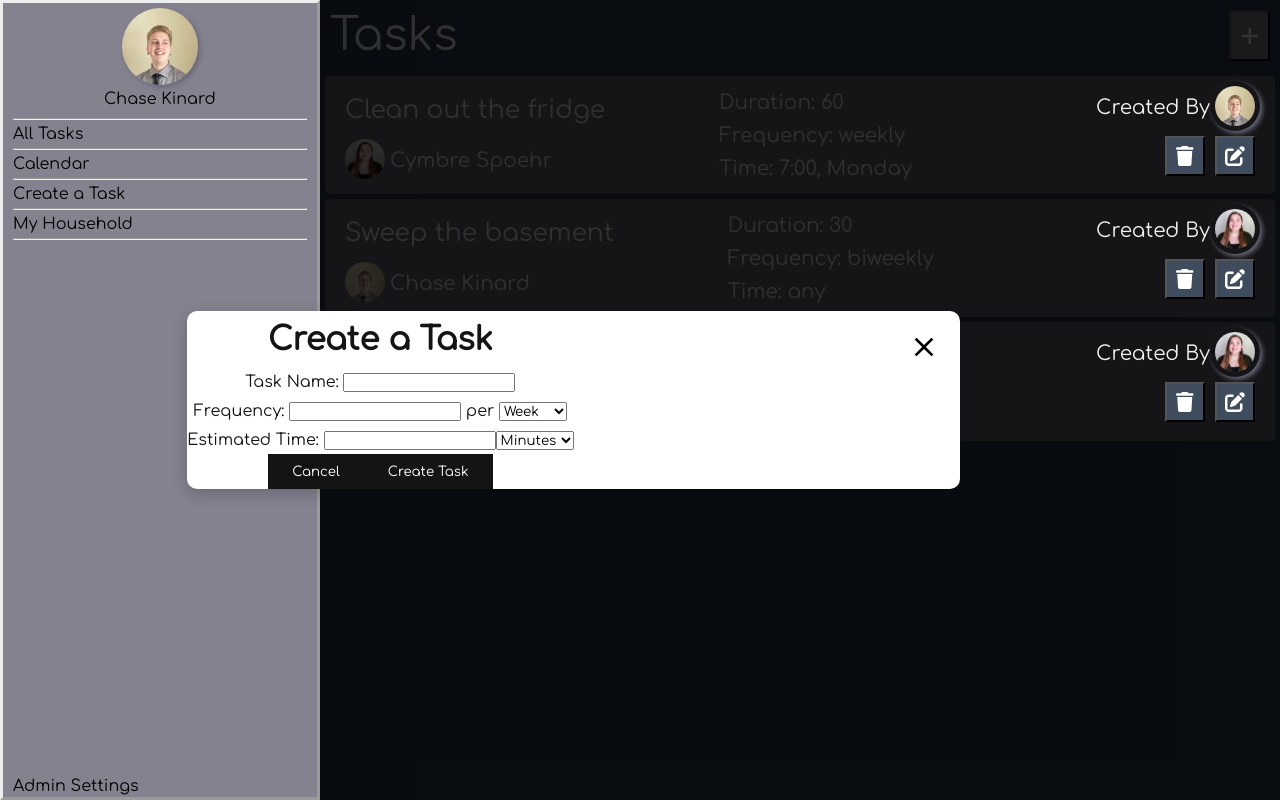
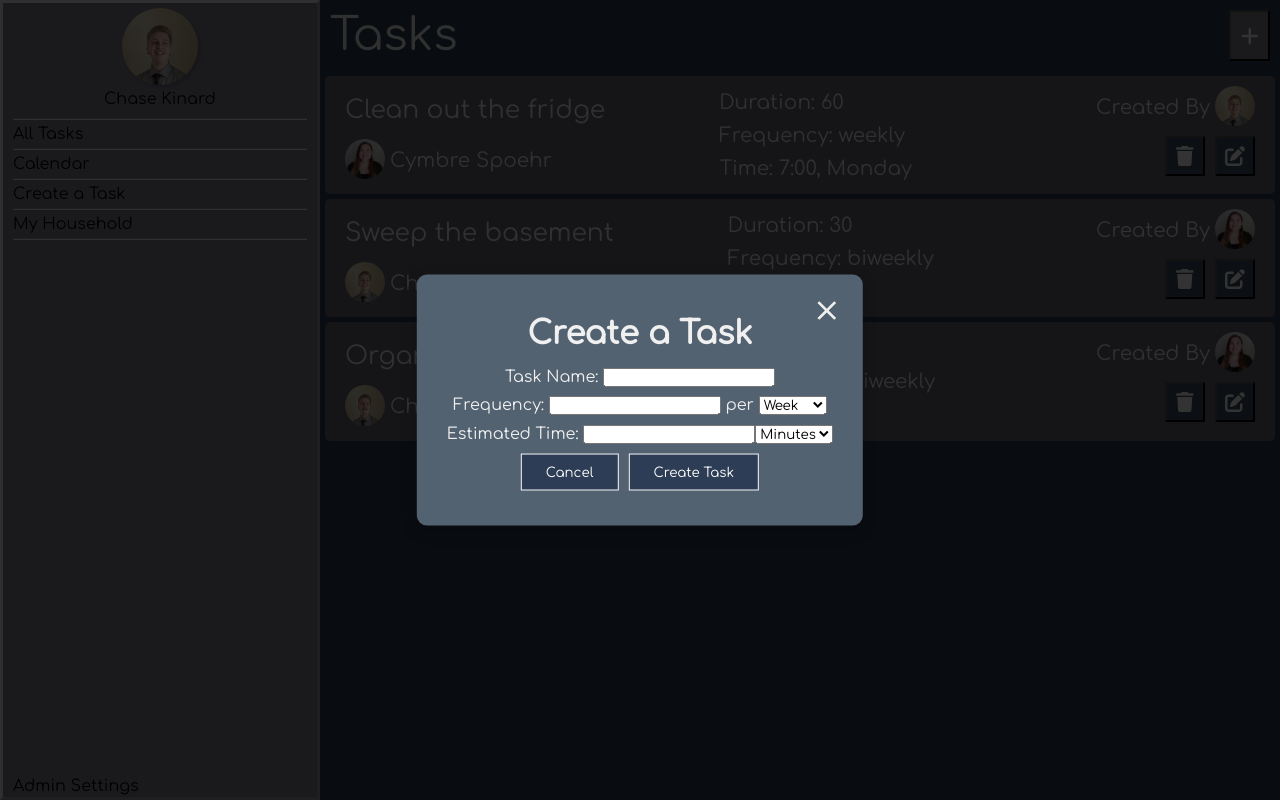
Before and after one commit to cymbre1/CIS371-FinalProject, a React (Create React App) app in the folder react-app/: page /taskView in a window 1280 px wide. Both pictures are taken after a click on the button 1249 px from the left and 35 px from the top of the page. Built offline with nearby package versions, Linux system fonts and the light colour scheme.

Commit message:
Created modal to create new task

```diff
--- a/react-app/src/pages/CreateTask.jsx
+++ b/react-app/src/pages/CreateTask.jsx
@@ -1,36 +1,37 @@
+// Code taken and modified from https://reactjsguru.com/how-to-make-popup-modal-in-react/
+
 import React, { useRef, useEffect, useCallback } from 'react';
 import { useSpring, animated } from 'react-spring';
 import styled from 'styled-components';
 import { MdClose } from 'react-icons/md';
 
 const Background = styled.div`
-  width: 100%;
-  height: 100%;
   background: rgba(0, 0, 0, 0.8);
-  position: fixed;
+  position: absolute;
+  top: 0;
+  bottom: 0;
+  left: 0;
+  right: 0;
   display: flex;
   justify-content: center;
   align-items: center;
+  z-index: 1;
 `;
 
 const ModalWrapper = styled.div`
   width: 100%;
-  right: 50%;
+  box-sizing: border-box;
   box-shadow: 0 5px 16px rgba(0, 0, 0, 0.2);
-  background: #fff;
-  color: #000;
-  display: grid;
-  grid-template-columns: 1fr 1fr;
+  background: var(--color-BlackCoral);
+  color: var(--color-WetPaper);
   position: relative;
   z-index: 10;
   border-radius: 10px;
-`;
-
-const ModalImg = styled.img`
-  width: 100%;
-  height: 100%;
-  border-radius: 10px 0 0 10px;
-  background: #000;
+  padding: 30px;
+  position: absolute;
+  transform: translate(-50%, -50%);
+  left: 50%;
+  max-width: max-content;
 `;
 
 const ModalContent = styled.div`
@@ -39,7 +40,6 @@ const ModalContent = styled.div`
   justify-content: center;
   align-items: center;
   line-height: 1.8;
-  color: #141414;
 
   p {
     margin-bottom: 1rem;
@@ -47,9 +47,10 @@ const ModalContent = styled.div`
 
   button {
     padding: 10px 24px;
-    background: #141414;
+    margin: 5px;
+    background: var(--color-PrussianBlue);
     color: #fff;
-    border: none;
+    border: solid 1px white;
   }
 `;
 
@@ -72,7 +73,10 @@ export const CreateTaskModal = ({ showModal, setShowModal }) => {
         duration: 250
       },
       opacity: showModal ? 1 : 0,
-      transform: showModal ? `translateY(0%)` : `translateY(-100%)`
+      transform: showModal ? `translateY(0%)` : `translateY(-100%)`,
+      position: 'fixed',
+      left: 0,
+      right: 0
     });
 
     const closeModal = e => {
@@ -131,8 +135,8 @@ export const CreateTaskModal = ({ showModal, setShowModal }) => {
                         </select>
                     </div>
                     <div>
-                        <button>Cancel</button>
-                        <button>Create Task</button>
+                        <button  id="cancel" onClick={() => setShowModal(prev => !prev)}>Cancel</button>
+                        <button id="create" >Create Task</button>
                     </div>
                   </ModalContent>
                   <CloseModalButton
@@ -146,11 +150,3 @@ export const CreateTaskModal = ({ showModal, setShowModal }) => {
         </>
       );
     };
-
-// function CreateTaskModal() {
-
-// }
-
-// export {
-//     CreateTaskModal
-// }
--- a/react-app/src/pages/ViewTasks.jsx
+++ b/react-app/src/pages/ViewTasks.jsx
@@ -4,9 +4,12 @@ import React from 'react'
 import {CreateTaskModal} from './CreateTask'
 
 function TaskViewBase(props) {
+    const [showModal, setShowModal] = React.useState();
+
     return <>
         <Menu data={props.data}></Menu>
-        <TaskList id="tasklist" data={props.data}></TaskList>
+        <TaskList showModal={showModal} setShowModal={setShowModal} id="tasklist" data={props.data}></TaskList>
+        <CreateTaskModal showModal={showModal} setShowModal={setShowModal}/>
     </>
 }
 
@@ -28,7 +31,7 @@ function Menu(props) {
 
 function MenuUserHeader(props) {
     return <div id="menu-header">
-        <img id="menu-user-image" src={props.user.pfpref}></img>
+        <img id="menu-user-image" src={props.user.pfpref} alt=""></img>
         <div id="menu-user-name">{props.user.name}</div>
     </div>
 }
@@ -40,9 +43,8 @@ function MenuButton(props) {
 }
 
 function TaskList(props) {
-    const [showModal, setShowModal] = React.useState();
     var addTaskButton = () => {
-        setShowModal(!showModal);
+        props.setShowModal(!props.showModal);
         console.log()
     }
 
@@ -51,7 +53,6 @@ function TaskList(props) {
     );
 
     tasks.unshift(<div id="top-bar"><div class='title'>Tasks</div><button class="add-task-button" onClick={addTaskButton}><FontAwesomeIcon icon={faPlus} size="xl" inverse/></button></div>)
-    tasks.unshift(<CreateTaskModal showModal={showModal} setShowModal={setShowModal}/>)
 
     return <div className="tasks">{tasks}</div>
 }
@@ -61,7 +62,7 @@ function Task(props) {
             <div class="task-info" id="task-name">
                 <div class="task-title">{props.task.name}</div>
                 <div class="assignee-info">
-                    <img id="task-user-image" src={props.users[props.task.assignee - 1].pfpref}></img>
+                    <img id="task-user-image" src={props.users[props.task.assignee - 1].pfpref} alt=""></img>
                     <div class="image-words">{props.users[props.task.assignee - 1].name}</div>
                 </div>
             </div>
@@ -73,7 +74,7 @@ function Task(props) {
             <div class="task-operations">
                 <div class="created-by-info">
                     <div class="image-words">Created By</div>
-                    <img id="task-user-image" src={props.users[props.task.assigner - 1].pfpref}></img>
+                    <img id="task-user-image" src={props.users[props.task.assigner - 1].pfpref} alt=""></img>
                 </div>
                 <div>
                     <button class="crud-button"><FontAwesomeIcon icon={faTrash} size="xl" inverse/>  </button>
```
